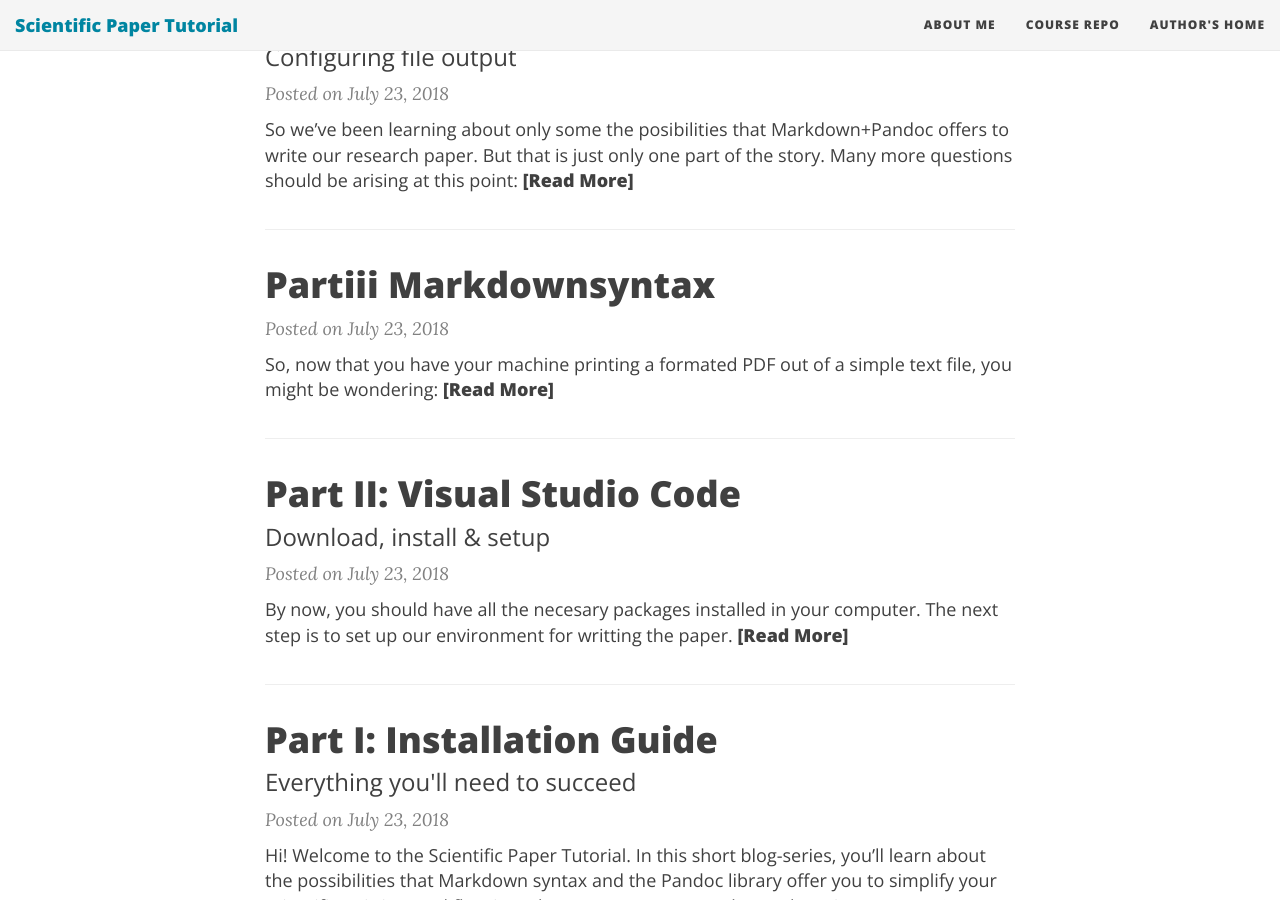
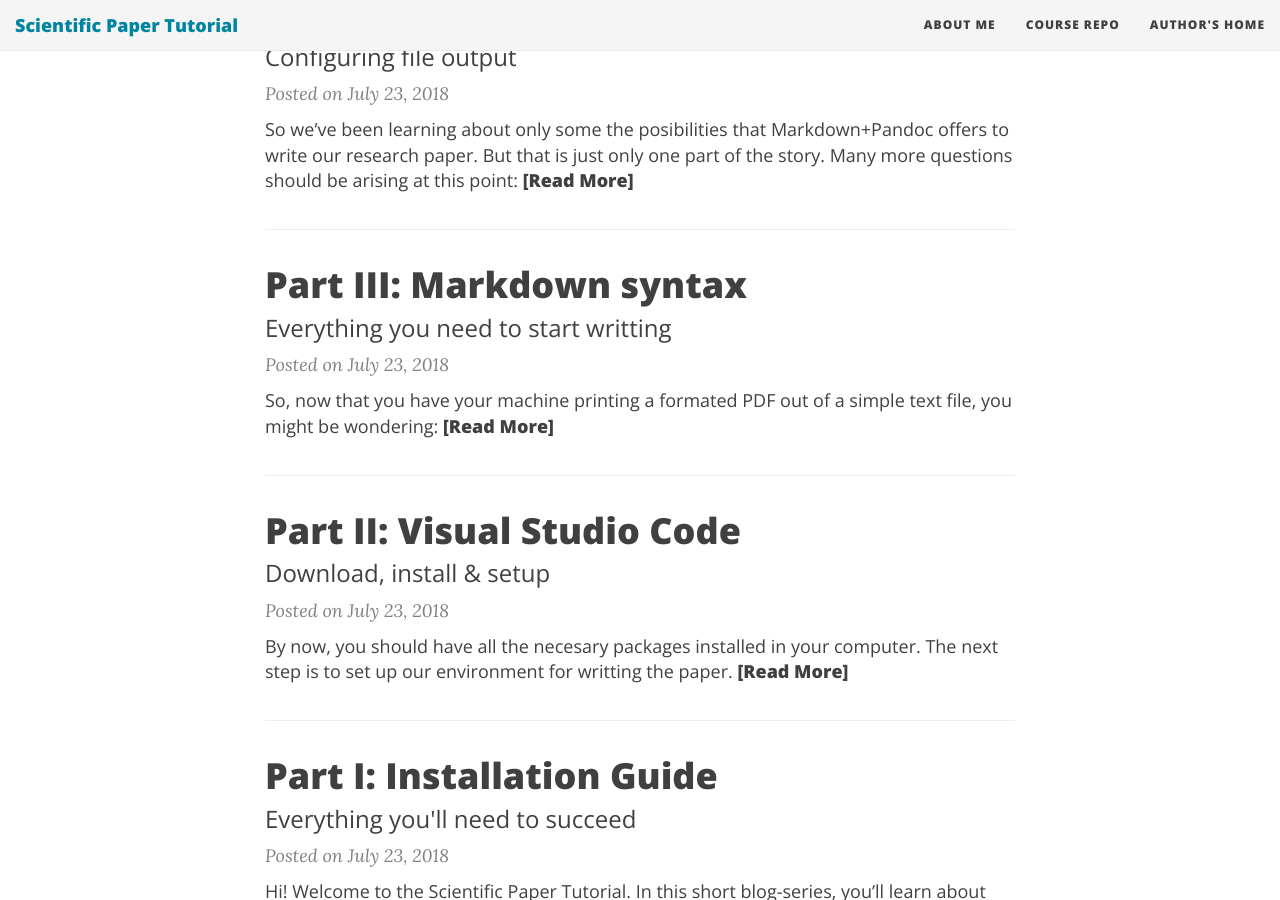
Before and after one commit to AlanRynne/Scientific-Paper-Tutorial, a Jekyll site: the page built from index.html, in a window 1280 px wide and 900 px high, scrolled down 680 px. Built offline with Jekyll 4.4.1, drawn with Linux system fonts in a browser that asks for light colours; nearby versions of some CDN libraries; the list of posts is cut into pages by our own code.

Commit message:
yet another fix

```diff
--- a/_posts/2018-07-23-PartIII-MarkdownSyntax.md
+++ b/_posts/2018-07-23-PartIII-MarkdownSyntax.md
@@ -1,3 +1,13 @@
+---
+title: 'Part III: Markdown syntax'
+subtitle: 'Everything you need to start writting'
+author: 'Alan Rynne'
+date: '23/07/2018'
+layout: post
+gh-repo: alanrynne/scientific-paper-tutorial
+gh-badge: [star, fork, follow]
+---
+
 So, now that you have your machine printing a formated PDF out of a
 simple text file, you might be wondering:
 
```
